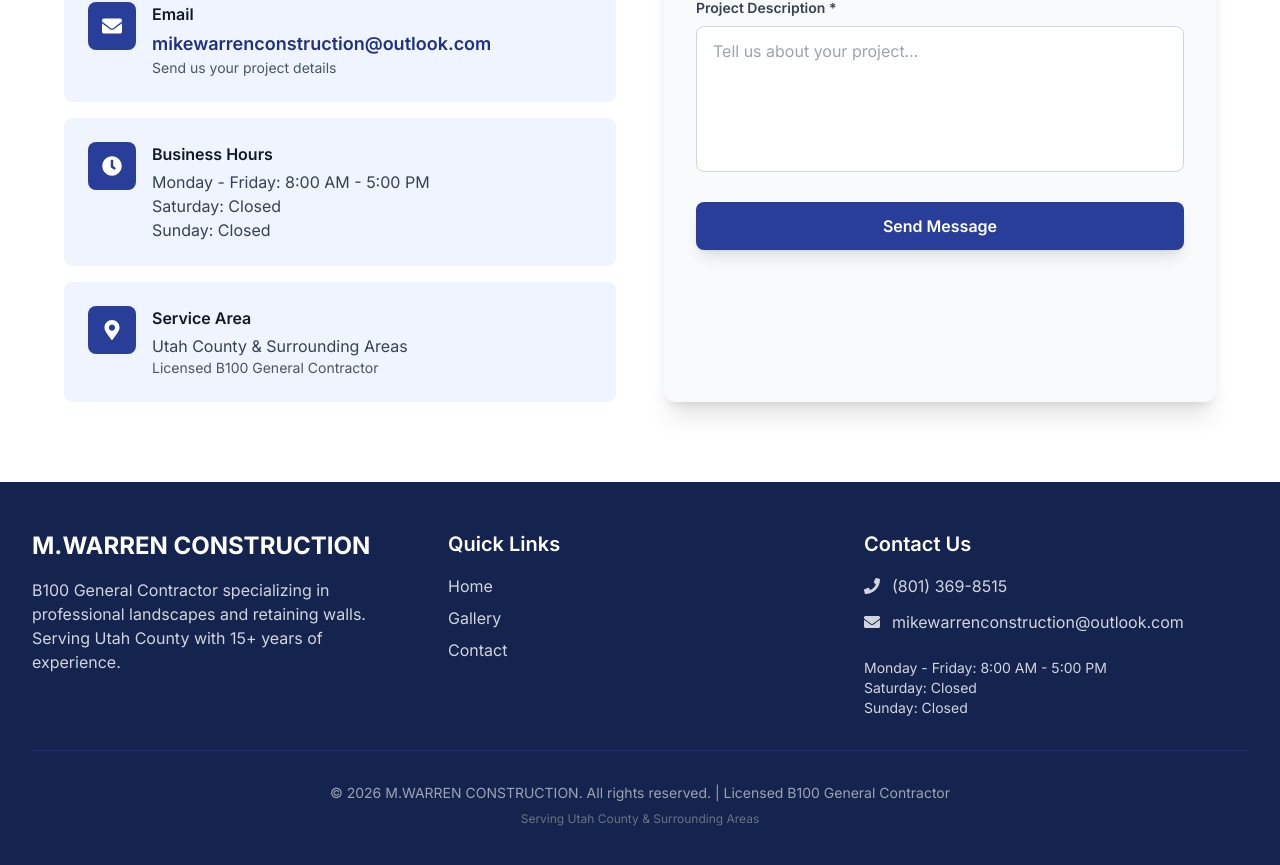
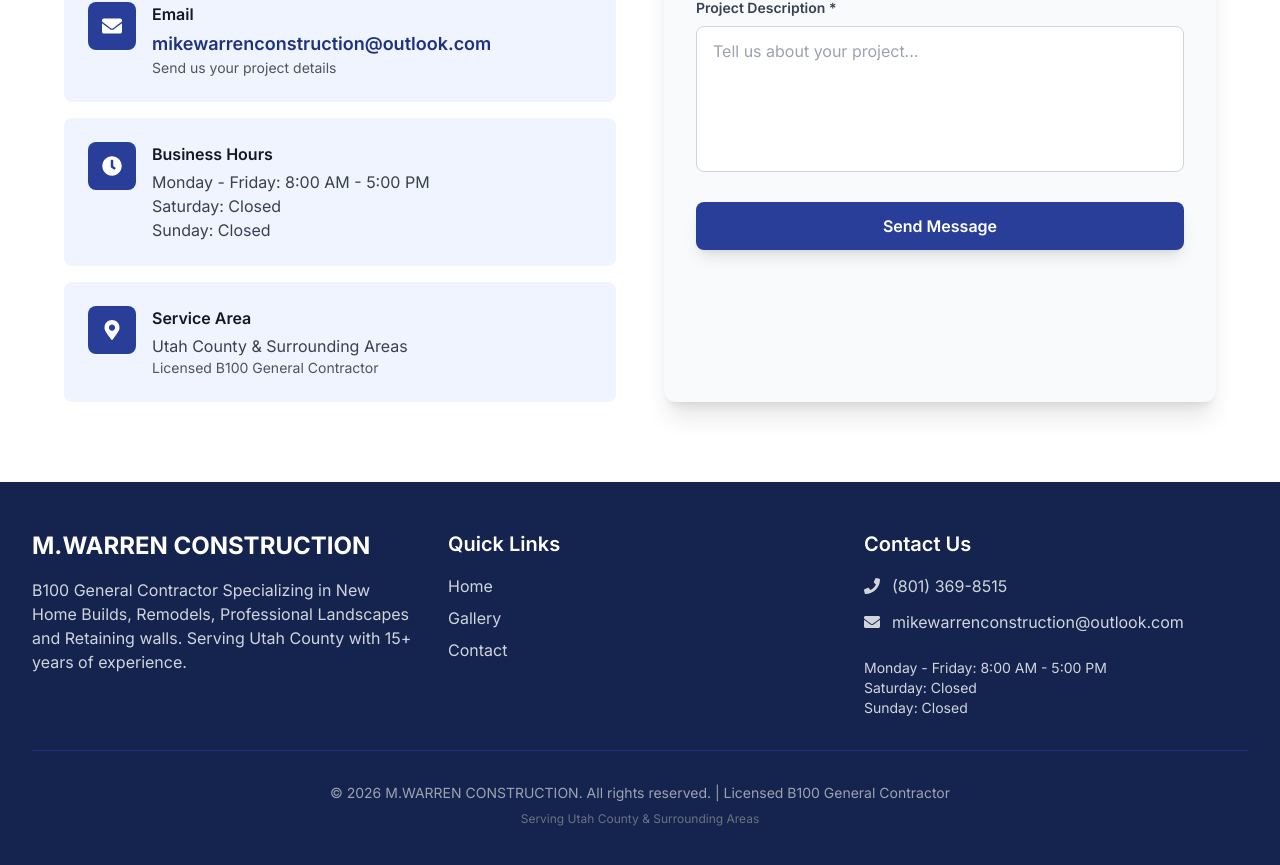
Before and after one commit to swarren1214/mwarren-construction, a React (Vite) app in the folder client/: page / in a window 1280 px wide. Shown: the part 4434-5299 px from the top of the page. Built offline with nearby package versions, Linux system fonts and the light colour scheme.

Commit message:
Update Footer component description to highlight new home builds and remodels

```diff
--- a/client/src/components/Footer.jsx
+++ b/client/src/components/Footer.jsx
@@ -12,7 +12,7 @@ const Footer = () => {
           <div>
             <h3 className="text-2xl font-bold mb-4">M.WARREN CONSTRUCTION</h3>
             <p className="text-gray-300 mb-4">
-              B100 General Contractor specializing in professional landscapes and retaining walls.
+              B100 General Contractor Specializing in New Home Builds, Remodels, Professional Landscapes and Retaining walls.
               Serving Utah County with 15+ years of experience.
             </p>
           </div>
```
